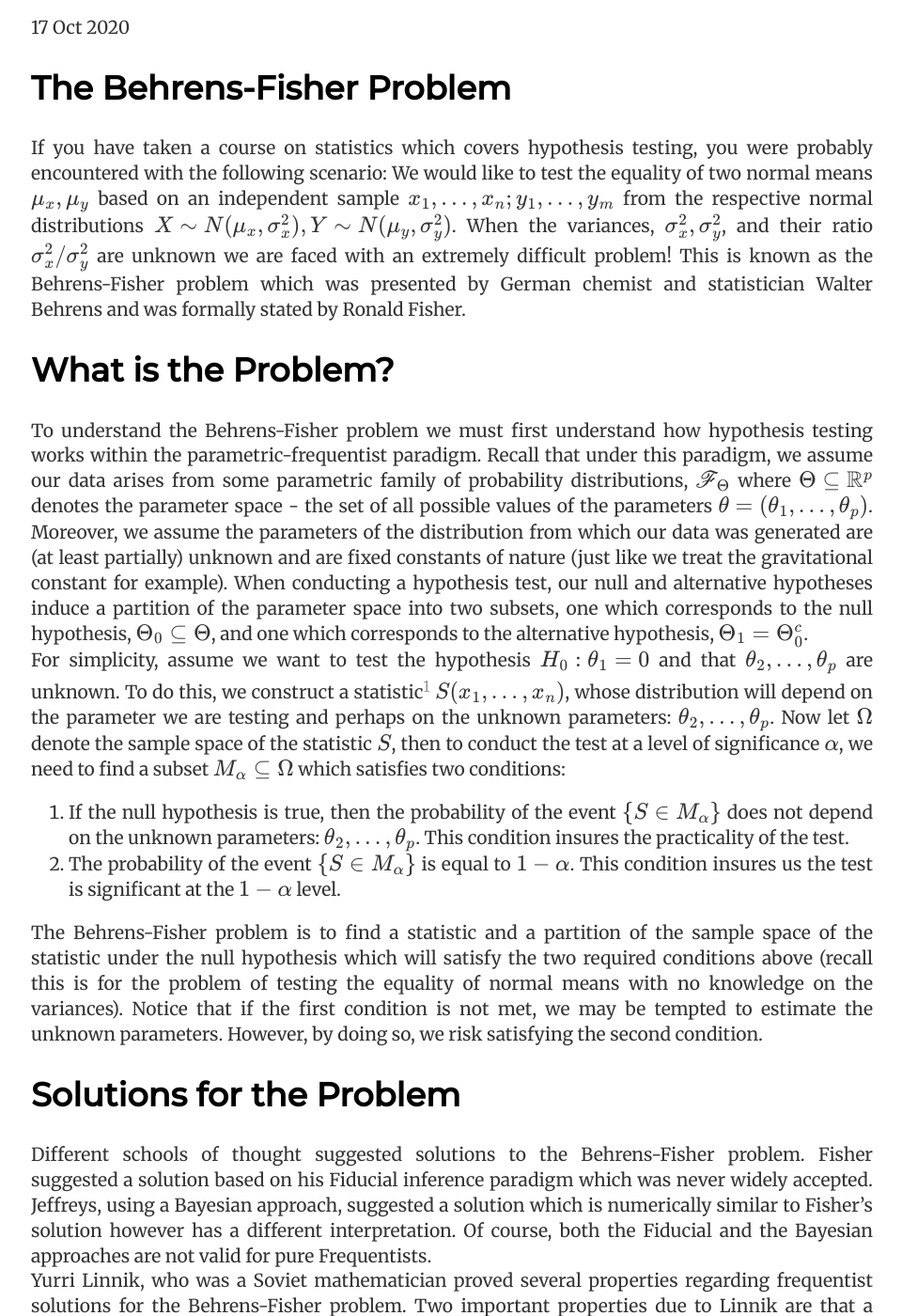
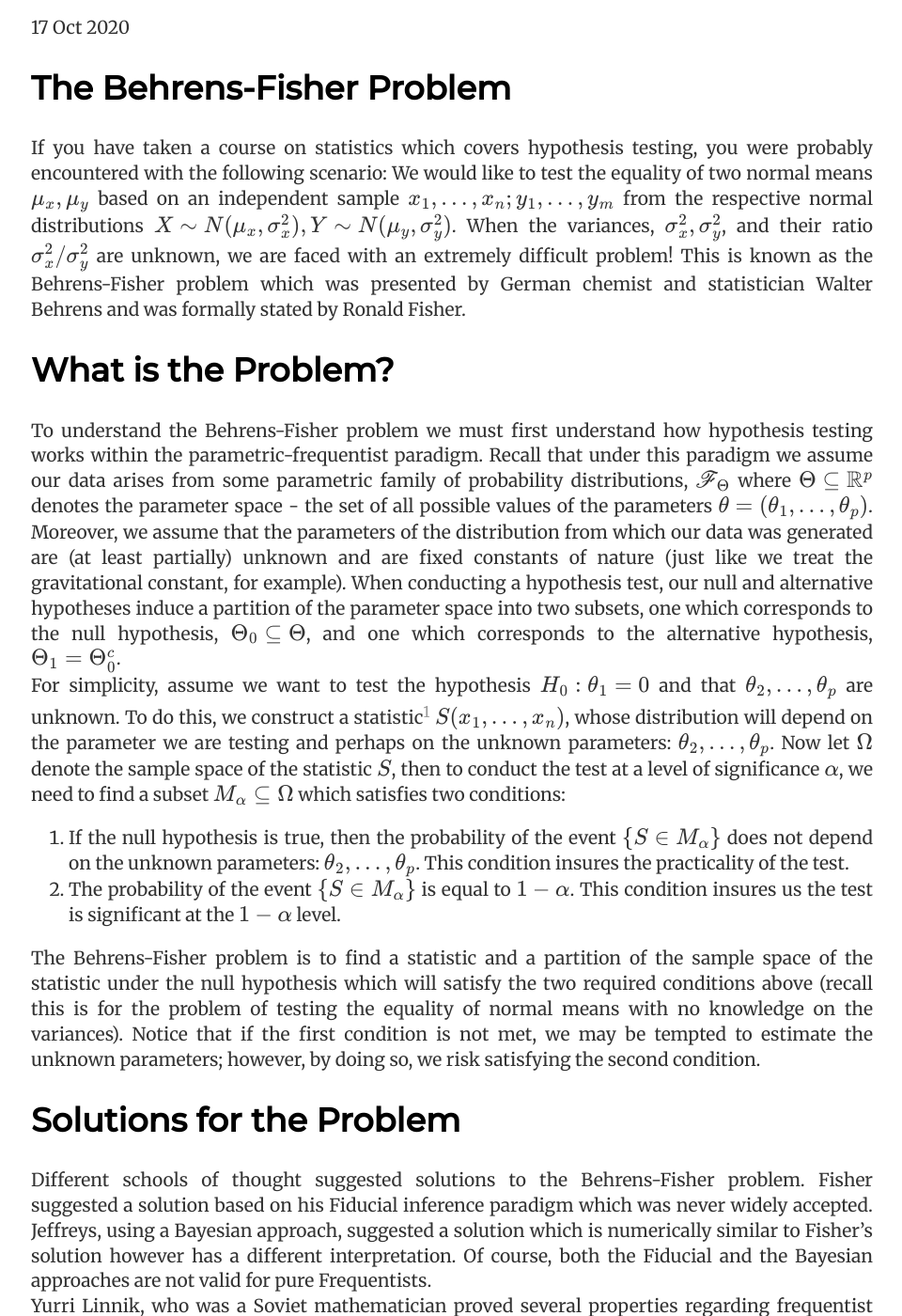
Before and after one commit to nirryde/nirryde.github.io, a Jekyll site: the page built from _posts/2020-10-17-The Problem of t-tests (with Unequal Variances).md, in a window 1280 px wide and 1400 px high, scrolled down 251 px. Shown: the whole window at 94% size, without its empty margins (159-1119 px from the left). Built offline with Jekyll 4.4.1, drawn with Linux system fonts in a browser that asks for light colours; formulas are drawn with MathJax 3; some of the changed text lies outside the part shown.

Commit message:
Update 2020-10-17-The Problem of t-tests (with Unequal Variances).md

```diff
--- a/_posts/2020-10-17-The Problem of t-tests (with Unequal Variances).md
+++ b/_posts/2020-10-17-The Problem of t-tests (with Unequal Variances).md
@@ -8,18 +8,18 @@
 -------
 
 If you have taken a course on statistics which covers hypothesis testing, you were probably encountered with the following scenario: We would like to test the equality of two normal means $$\mu_x, \mu_y$$ based on an independent sample $$x_1,…,x_n; y_1,…,y_m$$ from the respective normal distributions $$X \sim N(\mu_x,\sigma_x^2), Y \sim N(\mu_y, \sigma_y^2)$$.
-When the variances, $$\sigma_x^2, \sigma_y^2$$, and their ratio $$\sigma_x^2 / \sigma_y^2$$ are unknown we are faced with an extremely difficult problem! This is known as the Behrens-Fisher problem which was presented by German chemist and statistician Walter Behrens and was formally stated by Ronald Fisher.
+When the variances, $$\sigma_x^2, \sigma_y^2$$, and their ratio $$\sigma_x^2 / \sigma_y^2$$ are unknown, we are faced with an extremely difficult problem! This is known as the Behrens-Fisher problem which was presented by German chemist and statistician Walter Behrens and was formally stated by Ronald Fisher.
 
 What is the Problem?
 ---------------------
 
-To understand the Behrens-Fisher problem we must first understand how hypothesis testing works within the parametric-frequentist paradigm. Recall that under this paradigm, we assume our data arises from some parametric family of probability distributions, $$\mathscr{F}_\Theta$$ where $$\Theta \subseteq \mathbb{R}^p$$ denotes the parameter space - the set of all possible values of the parameters $\theta=\left( \theta_1,...,\theta_p \right)$. Moreover, we assume the parameters of the distribution from which our data was generated are (at least partially) unknown and are fixed constants of nature (just like we treat the gravitational constant for example). When conducting a hypothesis test, our null and alternative hypotheses induce a partition of the parameter space into two subsets, one which corresponds to the null hypothesis, $$\Theta_0 \subseteq \Theta$$, and one which corresponds to the alternative hypothesis, $\Theta_1= \Theta_0^c$.
+To understand the Behrens-Fisher problem we must first understand how hypothesis testing works within the parametric-frequentist paradigm. Recall that under this paradigm we assume our data arises from some parametric family of probability distributions, $$\mathscr{F}_\Theta$$ where $$\Theta \subseteq \mathbb{R}^p$$ denotes the parameter space - the set of all possible values of the parameters $\theta=\left( \theta_1,...,\theta_p \right)$. Moreover, we assume that the parameters of the distribution from which our data was generated are (at least partially) unknown and are fixed constants of nature (just like we treat the gravitational constant, for example). When conducting a hypothesis test, our null and alternative hypotheses induce a partition of the parameter space into two subsets, one which corresponds to the null hypothesis, $$\Theta_0 \subseteq \Theta$$, and one which corresponds to the alternative hypothesis, $\Theta_1= \Theta_0^c$.
 For simplicity, assume we want to test the hypothesis $H_0: \theta_1=0$ and that $\theta_2,...,\theta_p$ are unknown. To do this, we construct a statistic[^1] $S(x_1,…,x_n)$, whose distribution will depend on the parameter we are testing and perhaps on the unknown parameters: $\theta_2,...,\theta_p$. Now let $$\Omega$$ denote the sample space of the statistic $S$, then to conduct the test at a level of significance $\alpha$, we need to find a subset $M_\alpha \subseteq \Omega$ which satisfies two conditions:
 <ol>
 <li> If the null hypothesis is true, then the probability of the event $\{S \in M_\alpha \}$ does not depend on the unknown parameters: $\theta_2,...,\theta_p$. This condition insures the practicality of the test.</li>
 <li> The probability of the event $\{S \in M_\alpha \}$ is equal to $1-\alpha$. This condition insures us the test is significant at the $1-\alpha$ level.</li>
 </ol>
-The Behrens-Fisher problem is to find a statistic and a partition of the sample space of the statistic under the null hypothesis which will satisfy the two required conditions above (recall this is for the problem of testing the equality of normal means with no knowledge on the variances). Notice that if the first condition is not met, we may be tempted to estimate the unknown parameters. However, by doing so, we risk satisfying the second condition.
+The Behrens-Fisher problem is to find a statistic and a partition of the sample space of the statistic under the null hypothesis which will satisfy the two required conditions above (recall this is for the problem of testing the equality of normal means with no knowledge on the variances). Notice that if the first condition is not met, we may be tempted to estimate the unknown parameters; however, by doing so, we risk satisfying the second condition.
 
 Solutions for the Problem
 --------------------------
@@ -30,7 +30,7 @@
 
 $$t = \frac{\bar{x} - \bar{y}}{\sqrt{ \frac{s_x^2}{n} + \frac{s_y^2}{m} } }$$
 
-If you are familiar with sufficient statistics, you will have noticed Welch’s t-statistic is based on the sufficient statistics $$\bar{x} - \bar{y}, s_x^2, s_y^2$$. Scheffe’s solution for example is not based on sufficient statistics and thus theoretically yields a sub-optimal test in terms of power. Welch approximated the distribution of his statistic with the t-distribution with a special degree of freedom which can simply be written as:
+If you are familiar with sufficient statistics, you will have noticed Welch’s t-statistic is based on the sufficient statistics $$\bar{x} - \bar{y}, s_x^2, s_y^2$$. Scheffe’s solution for example is not based on sufficient statistics and, thus, theoretically yields a sub-optimal test in terms of power. Welch approximated the distribution of his statistic with the t-distribution with a special degree of freedom which can simply be written as:
 
 $$df = \frac{1}{\frac{c^2}{n-1}+\frac{1-c^2}{m-1}}$$
 
```
Also changed, not shown: other parts of _posts/2020-10-17-The Problem of t-tests (with Unequal Variances).md (+1 -1 lines).
